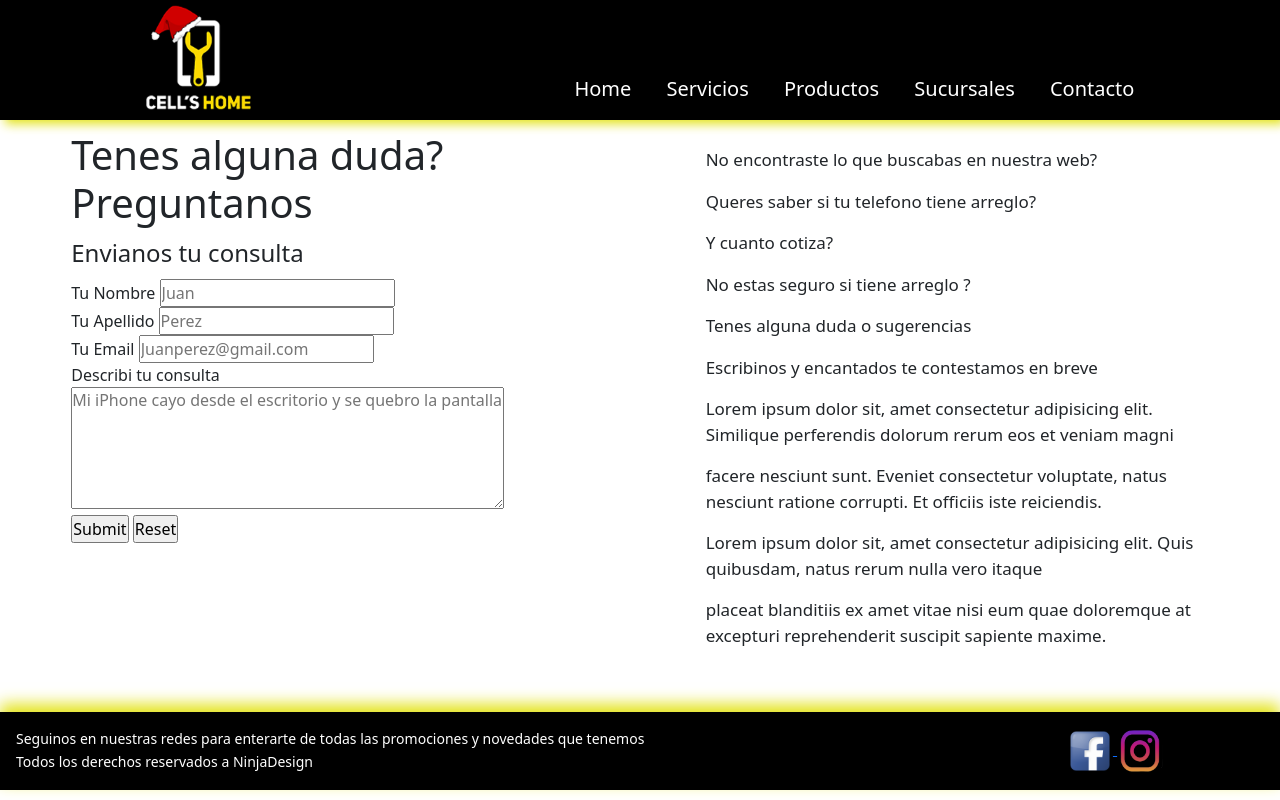
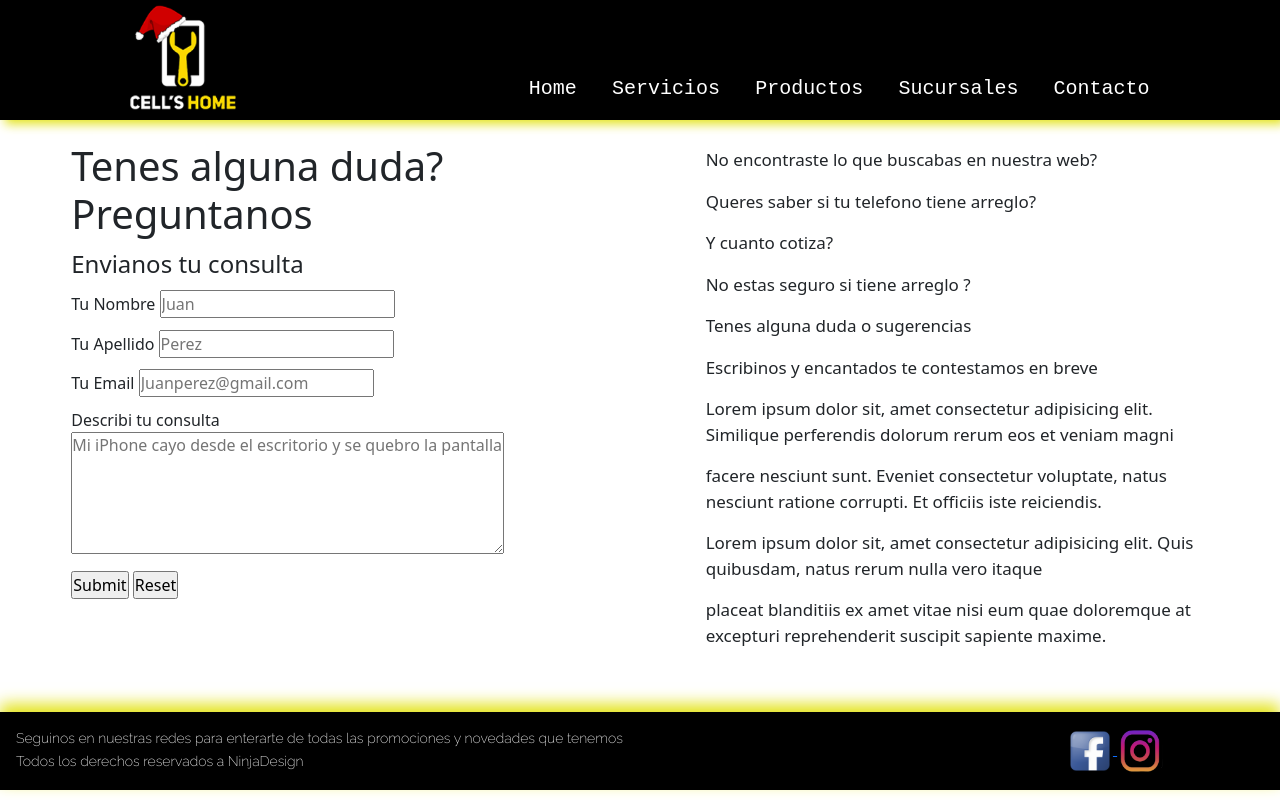
Before and after one commit to bertiAlan/cellsHome, a plain HTML site: page pages/contacto.html in a window 1280 px wide. Drawn offline with nearby package versions, Linux system fonts and the light colour scheme.

Commit message:
Tipografias y animaciones

```diff
--- a/css/main.css
+++ b/css/main.css
@@ -6,13 +6,17 @@
 }
 
 /* Estilos de header */
+.divLogo{
+    margin-left: 1.3rem;
+}
 header {
-    height: 10vh;
+    height: 15vh;
+    font-family: 'Inconsolata', monospace;
     background-color: black;
     display: flex;
     justify-content: space-around;
     box-shadow: 5px 4px 10px rgb(227, 227, 26);
-    transition: 2s;
+
 }
 
 header img {
@@ -36,15 +40,7 @@ header nav ul a{
     color: white;
     text-decoration: none;
 }
-header nav ul li{
-    transition: 0.5s
 
-}
-header nav ul li:hover{
-    text-shadow: 1px 1px yellow;
-    transition: 0.5s;
-    border-bottom: 2.5px solid yellow;
-}
 
 /* Estilos de main en Index*/
 .mainIndex{
@@ -117,11 +113,14 @@ header nav ul li:hover{
     display: flex;
     flex-wrap: wrap;
 }
+
 .formContacto{
     width: 80%;
-
 }
 
+.labelsForm,.tituloContacto{
+    margin-top: 0.7rem;
+}
 .parrafosContacto{
     display: none;
     margin-top: 1rem;
@@ -153,6 +152,7 @@ footer img {
 }
 
 footer {
+    font-family: 'Raleway', sans-serif;
     width: 100%;
     position: relative;
     top: 1rem;
@@ -182,13 +182,12 @@ footer {
 
 /* MQ +577px */
 @media screen and (min-width:577px) {
-    header{
-        height: 15vh;
-    }
+
     header nav ul {
         gap: 1.8rem;
         font-size: 18px;
     }
+
 
     .mainProductos{
         grid-template-columns: repeat(4, 25%);
@@ -199,6 +198,15 @@ footer {
 
 /* MQ +768px */
 @media screen and (min-width:768px) {
+    header nav ul li{
+        transition: 0.5s
+
+    }
+    header nav ul li:hover{
+        text-shadow: 0.5px 0.5px yellow;
+        transition: 0.5s;
+        border-bottom: 2.5px solid yellow;
+    }
     .homeButton {
         display: inline-flex;
     }
--- a/pages/contacto.html
+++ b/pages/contacto.html
@@ -9,6 +9,9 @@
     <link rel="preconnect" href="https://fonts.googleapis.com">
     <link rel="preconnect" href="https://fonts.gstatic.com" crossorigin>
     <link href="https://fonts.googleapis.com/css2?family=Montserrat&display=swap" rel="stylesheet">
+    <link rel="preconnect" href="https://fonts.googleapis.com">
+<link rel="preconnect" href="https://fonts.gstatic.com" crossorigin>
+<link href="https://fonts.googleapis.com/css2?family=Raleway:wght@200&display=swap" rel="stylesheet">
     <!-- Link de Bootstrap -->
     <link href="https://cdn.jsdelivr.net/npm/bootstrap@5.3.0-alpha1/dist/css/bootstrap.min.css" rel="stylesheet"
         integrity="sha384-GLhlTQ8iRABdZLl6O3oVMWSktQOp6b7In1Zl3/Jr59b6EGGoI1aFkw7cmDA6j6gD" crossorigin="anonymous">
@@ -54,21 +57,21 @@
         <form id="formulario">
             <fieldset id="fieldSet">
                 <legend>Envianos tu consulta</legend>
-                <div>
+                <div class="labelsForm">
                     <label for="nombre">Tu Nombre</label>
                     <input type="text" name="nombre" placeholder="Juan">
                 </div>
-                <div>
+                <div  class="labelsForm">
                     <label for="apellido">Tu Apellido</label>
                     <input type="text" name="apellido" placeholder="Perez">
                 </div>
-                <div>
+                <div class="labelsForm">
                     <label for="email">Tu Email</label>
                     <input type="email" name="email" placeholder="Juanperez@gmail.com">
                 </div>
-                <div>Describi tu consulta</div>
+                <div class="labelsForm">Describi tu consulta</div>
                     <textarea class="comentarios" name="comentario" placeholder="Mi iPhone cayo desde el escritorio y se quebro la pantalla" cols="45" rows="5"></textarea>
-                <div class="botonesContacto">
+                <div class="botonesContacto labelsForm">
                     <input type="submit">
                     <input type="reset">
                 </div>
```
Also changed, not shown: index.html (+12 -5 lines), pages/productos.html (+3 -0 lines), pages/servicios.html (+3 -0 lines), pages/sucursales.html (+3 -0 lines).
